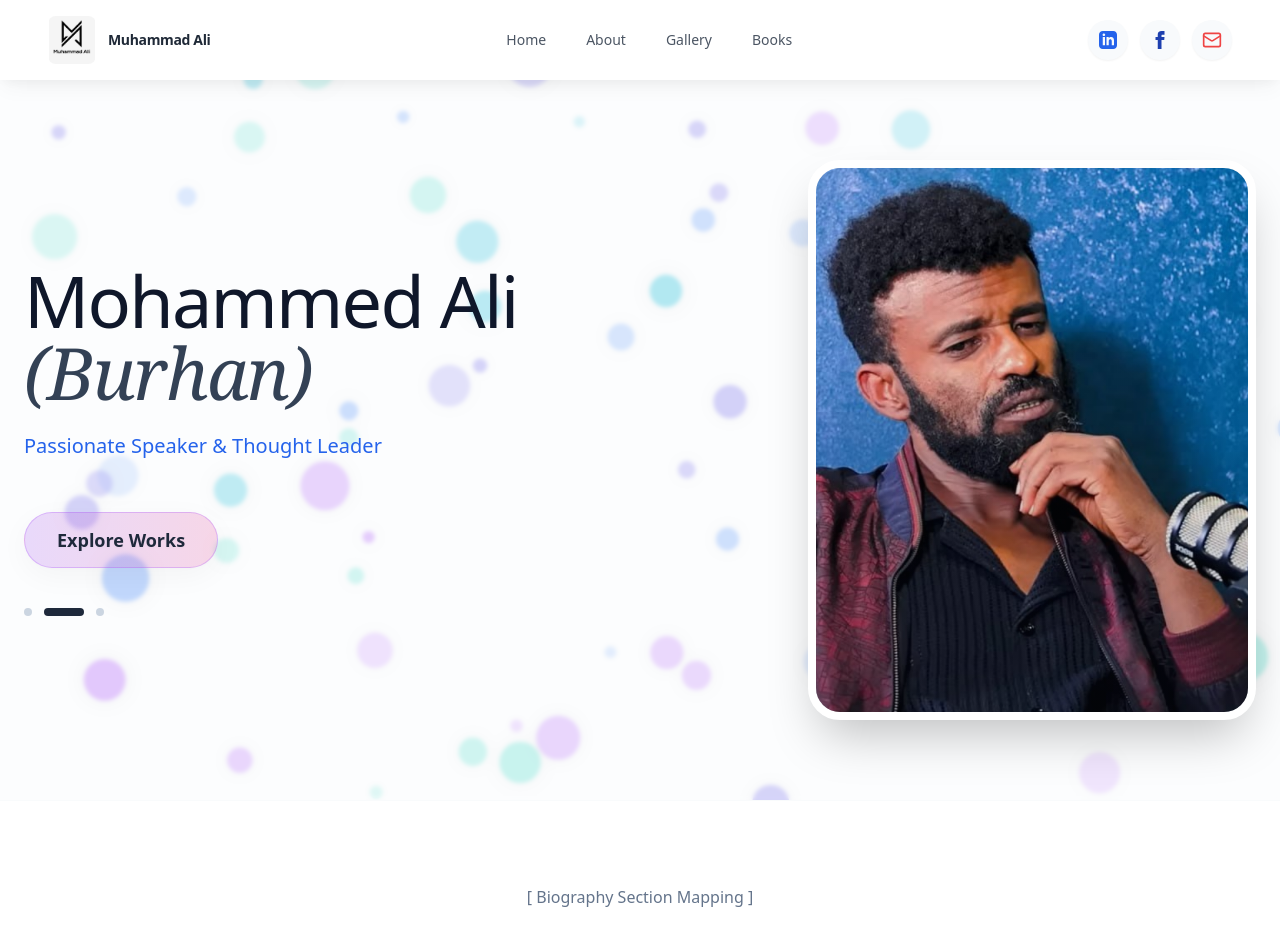
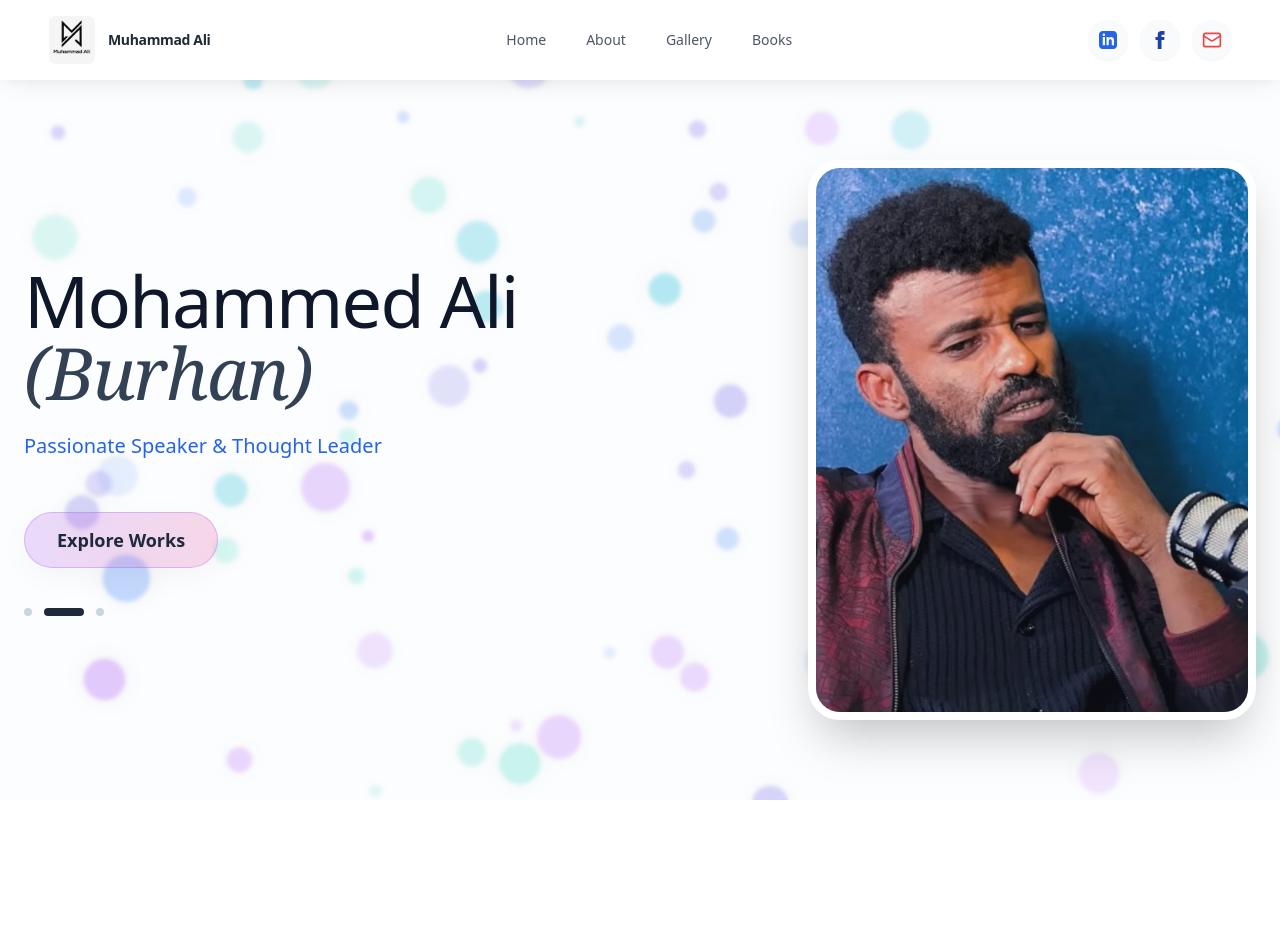
Before and after one commit to ameturebi/DigitalLibrarySystemAndPortifolio, a React (Vite) app in the folder client/: page / in a window 1280 px wide. Shown: the top 946 px of the page. After the commit the page ends 800 px from the top, so only its background shows below. Built offline with nearby package versions, Linux system fonts and the light colour scheme.

Commit message:
sliding effect resolved

```diff
--- a/client/src/pages/Home.tsx
+++ b/client/src/pages/Home.tsx
@@ -4,7 +4,7 @@ import { AnimatedBackground } from "@/components/layout/AnimatedBackground";
 
 export default function Home() {
   return (
-    <main className="w-full min-h-screen font-sans antialiased text-slate-900 overflow-x-hidden relative bg-transparent">
+    <main className="w-full h-screen font-sans antialiased text-slate-900 overflow-hidden relative bg-transparent">
 
       {/*
         CRITICAL BACKGROUND RENDER
@@ -16,9 +16,7 @@ export default function Home() {
       <div className="relative z-10 w-full h-full bg-transparent">
         <Navbar />
         <HeroSection />
-        <section id="about" className="h-48 border-t border-slate-200/20 bg-transparent flex items-center justify-center text-slate-500">
-            [ Biography Section Mapping ]
-        </section>
+
       </div>
 
     </main>
```
